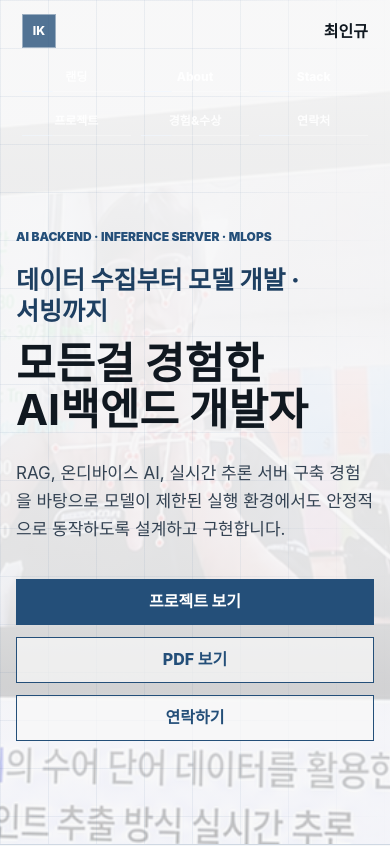
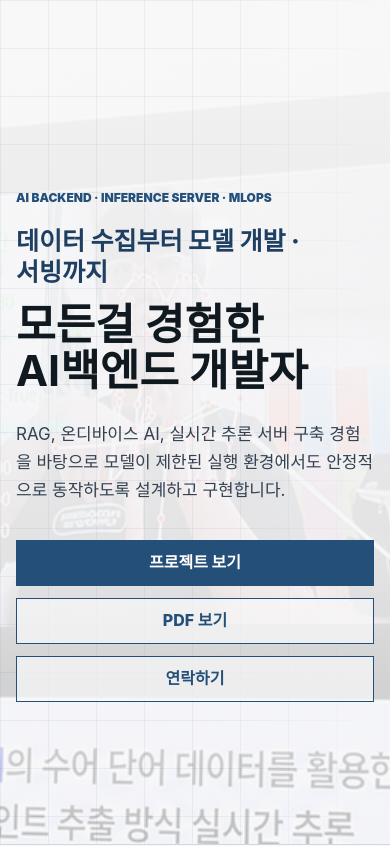
Before and after one commit to yeeeengyu/ingyuChoi_portfolio, a Next.js app: page / in a window 390 px wide. Shown: the top 846 px of the page. Built offline with nearby package versions, Linux system fonts and the light colour scheme; no server answers.

Commit message:
Remove portfolio header

```diff
--- a/app/globals.css
+++ b/app/globals.css
@@ -24,7 +24,7 @@ body {
   margin: 0;
   min-height: 100%;
   background: var(--bg);
-  scroll-padding-top: 80px;
+  scroll-padding-top: 0;
 }
 
 body {
@@ -54,92 +54,6 @@ h3 {
 
 p {
   overflow-wrap: anywhere;
-}
-
-.siteHeader {
-  position: absolute;
-  top: 0;
-  left: 0;
-  right: 0;
-  z-index: 30;
-  display: flex;
-  align-items: center;
-  justify-content: space-between;
-  min-height: 72px;
-  padding: 0 clamp(22px, 4vw, 56px);
-  background: transparent;
-}
-
-.brand,
-.nav {
-  display: flex;
-  align-items: center;
-}
-
-.brand {
-  gap: 12px;
-  font-weight: 800;
-}
-
-.brandMark {
-  display: grid;
-  place-items: center;
-  width: 34px;
-  height: 34px;
-  border: 1px solid rgba(255, 255, 255, 0.42);
-  background: rgba(36, 79, 121, 0.78);
-  color: white;
-  font-size: 12px;
-  letter-spacing: 0;
-}
-
-.nav {
-  gap: clamp(14px, 2vw, 28px);
-  color: #ffffff;
-  font-size: 13px;
-  font-weight: 800;
-}
-
-.nav a {
-  position: relative;
-  display: inline-flex;
-  align-items: center;
-  min-height: 40px;
-  padding: 0 2px;
-  color: rgba(255, 255, 255, 0.88);
-  white-space: nowrap;
-}
-
-.nav a::before,
-.nav a::after {
-  content: "";
-  position: absolute;
-  left: 0;
-  right: 0;
-  bottom: 5px;
-  height: 1px;
-}
-
-.nav a::before {
-  background: rgba(255, 255, 255, 0.28);
-}
-
-.nav a::after {
-  background: #e9f4ff;
-  transform: scaleX(0.28);
-  transform-origin: left center;
-  opacity: 0.42;
-  transition: transform 160ms ease, opacity 160ms ease, height 160ms ease;
-}
-
-.nav a:hover {
-  color: #ffffff;
-}
-
-.nav a:hover::after {
-  height: 2px;
-  opacity: 1;
-  transform: scaleX(1);
 }
 
 .hero {
@@ -574,36 +488,6 @@ p {
 }
 
 @media (max-width: 640px) {
-  .siteHeader {
-    position: absolute;
-    align-items: stretch;
-    flex-direction: column;
-    gap: 12px;
-    padding-block: 14px;
-  }
-
-  .brand {
-    justify-content: space-between;
-  }
-
-  .nav {
-    display: grid;
-    grid-template-columns: repeat(3, 1fr);
-    gap: 10px;
-    font-size: 12px;
-  }
-
-  .nav a {
-    justify-content: center;
-    min-height: 34px;
-    padding-inline: 0;
-  }
-
-  .nav a::before,
-  .nav a::after {
-    bottom: 2px;
-  }
-
   .hero {
     min-height: 100vh;
   }
@@ -620,7 +504,7 @@ p {
 
   .heroGrid {
     width: min(100% - 32px, 1160px);
-    padding: 182px 0 58px;
+    padding: 104px 0 58px;
   }
 
   .heroLead {
--- a/app/page.jsx
+++ b/app/page.jsx
@@ -96,21 +96,6 @@ const stacks = [
 export default function Home() {
   return (
     <main>
-      <header className="siteHeader">
-        <a className="brand" href="#home" aria-label="최인규 포트폴리오 홈">
-          <span className="brandMark">IK</span>
-          <span>최인규</span>
-        </a>
-        <nav className="nav" aria-label="주요 메뉴">
-          <a href="#home">랜딩</a>
-          <a href="#about">About</a>
-          <a href="#stack">Stack</a>
-          <a href="#projects">프로젝트</a>
-          <a href="#experience">경험&수상</a>
-          <a href="#contact">연락처</a>
-        </nav>
-      </header>
-
       <section className="hero" id="home">
         <div className="heroBackdrop" />
         <div className="heroGrid">
```
Also changed, not shown: 1 other file (tests, documents, lock files or other folders).
